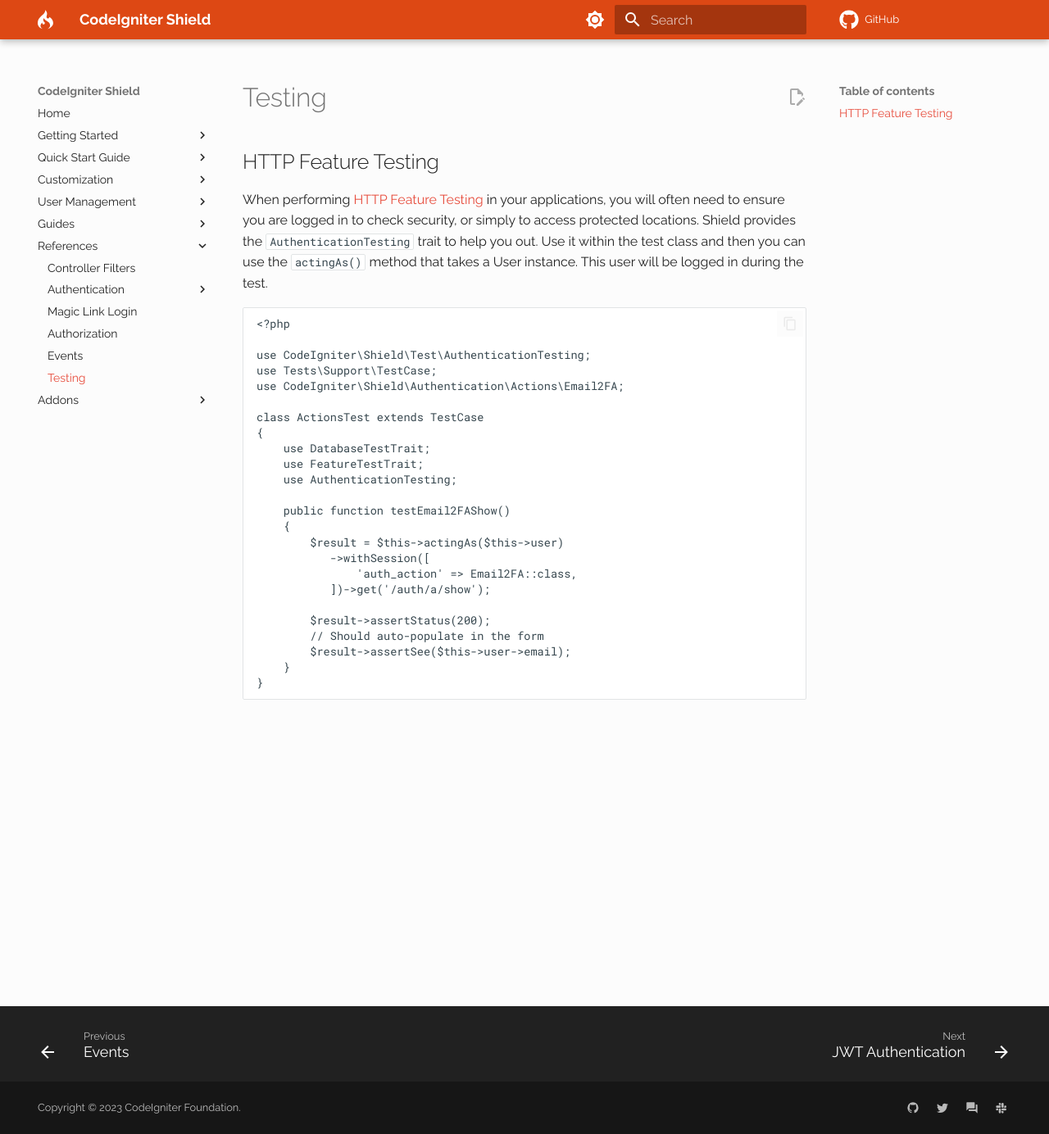
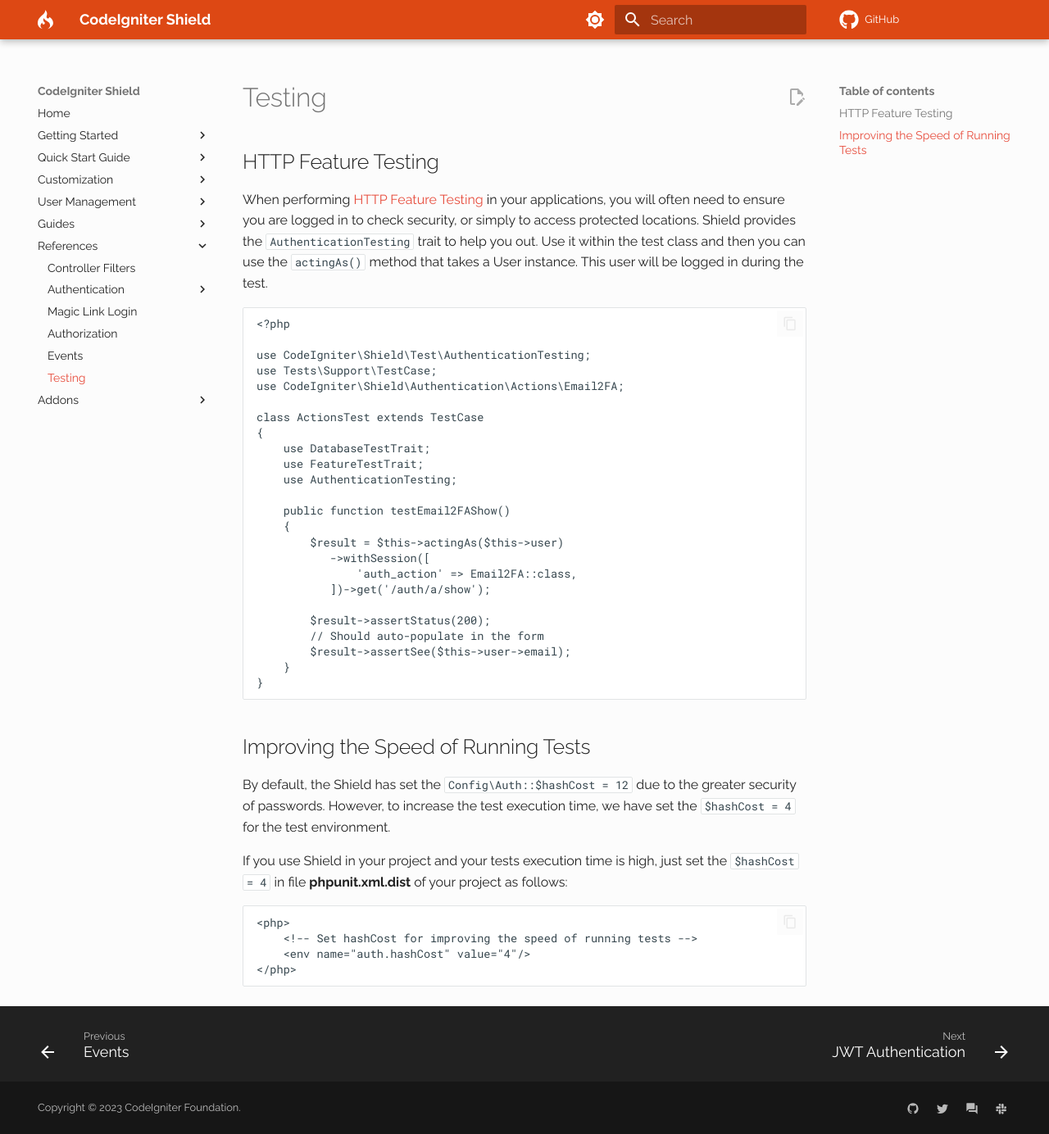
Before and after one commit to codeigniter4/shield, an MkDocs documentation site: the page built from docs/references/testing.md, in a window 1280 px wide and 1384 px high. Shown: the whole window at 82% size. Built offline with MkDocs 1.6.1 and Material for MkDocs 9.7.7, drawn with Linux system fonts in a browser that asks for light colours; comment, search, counter and statistics services are not loaded; a style sheet for code colours, icons or effects is not loaded.

Commit message:
docs: add explanation about improving tests speed for users projects

````diff
--- a/docs/references/testing.md
+++ b/docs/references/testing.md
@@ -33,3 +33,16 @@ class ActionsTest extends TestCase
     }
 }
 ```
+
+## Improving the Speed of Running Tests
+
+By default, the Shield has set the `Config\Auth::$hashCost = 12` due to the greater security of passwords. However, to increase the test execution time, we have set the `$hashCost = 4` for the test environment.
+
+If you use Shield in your project and your tests execution time is high, just set the `$hashCost = 4` in file **phpunit.xml.dist** of your project as follows:
+
+```
+<php>
+	<!-- Set hashCost for improving the speed of running tests -->
+	<env name="auth.hashCost" value="4"/>
+</php>
+```
````
